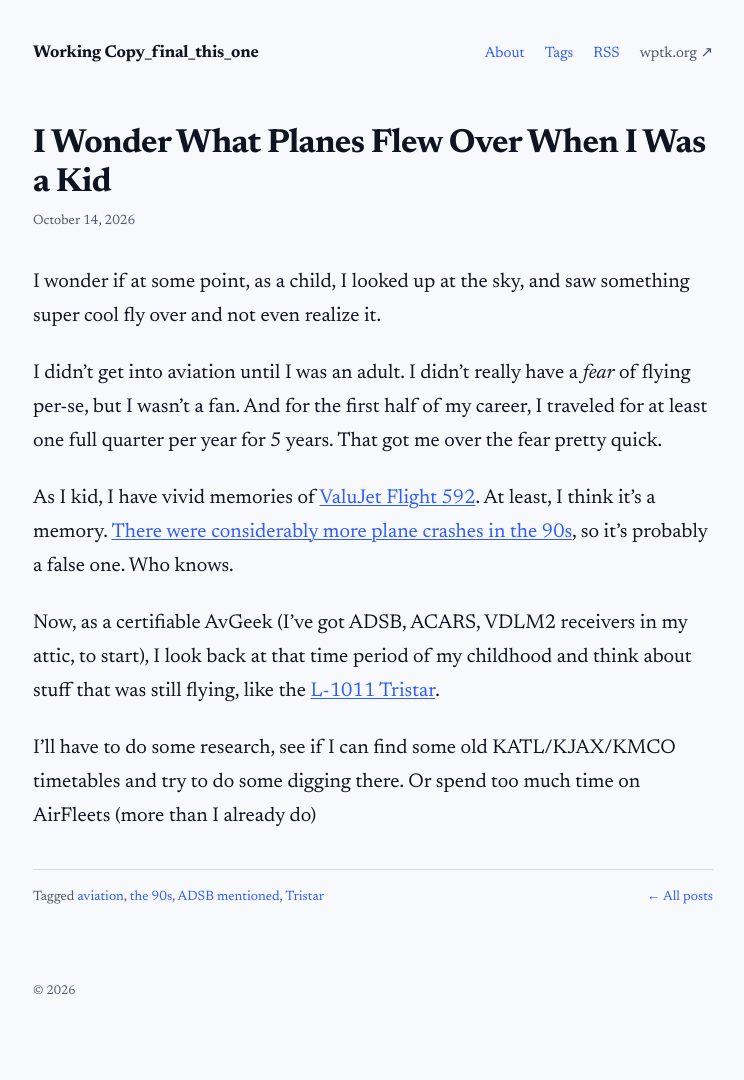
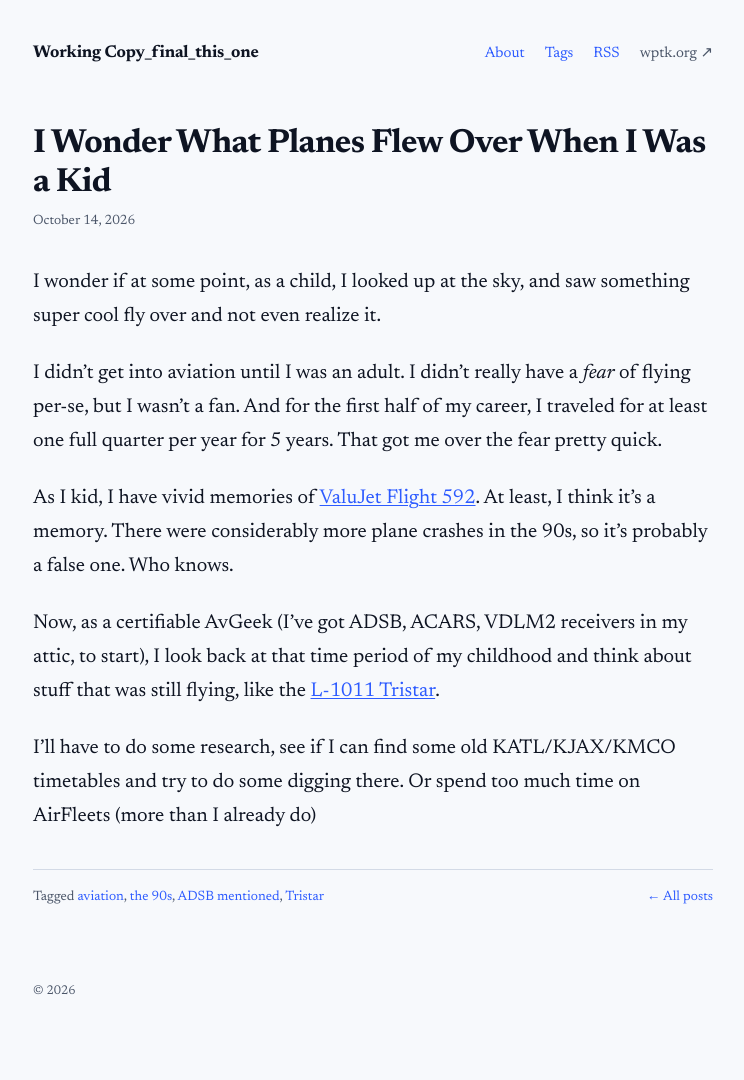
Before and after one commit to WPTK/blog, a Jekyll site: the page built from _posts/2026-10-14-i-wonder-what-planes-flew-over-when-i-was-a-kid.md, in a window 1280 px wide. Shown: the whole page, without its empty margins (267-1011 px from the left). Built offline with Jekyll 4.4.1, drawn with Linux system fonts in a browser that asks for light colours; part of the change alters nothing that is shown.

```diff
--- a/_posts/2026-10-14-i-wonder-what-planes-flew-over-when-i-was-a-kid.md
+++ b/_posts/2026-10-14-i-wonder-what-planes-flew-over-when-i-was-a-kid.md
@@ -13,7 +13,7 @@ I wonder if at some point, as a child, I looked up at the sky, and saw something
 
 I didn't get into aviation until I was an adult. I didn't really have a *fear* of flying per-se, but I wasn't a fan. And for the first half of my career, I traveled for at least one full quarter per year for 5 years. That got me over the fear pretty quick.
 
-As I kid, I have vivid memories of [ValuJet Flight 592](https://en.wikipedia.org/wiki/ValuJet_Flight_592). At least, I think it's a memory. [There were considerably more plane crashes in the 90s](my.ntsb.gov/monthly), so it's probably a false one. Who knows.
+As I kid, I have vivid memories of [ValuJet Flight 592](https://en.wikipedia.org/wiki/ValuJet_Flight_592). At least, I think it's a memory. There were considerably more plane crashes in the 90s, so it's probably a false one. Who knows.
 
 Now, as a certifiable AvGeek (I've got ADSB, ACARS, VDLM2 receivers in my attic, to start), I look back at that time period of my childhood and think about stuff that was still flying, like the [L-1011 Tristar](https://www.lockheedmartin.com/en-us/news/features/history/l-1011.html).
 
```
